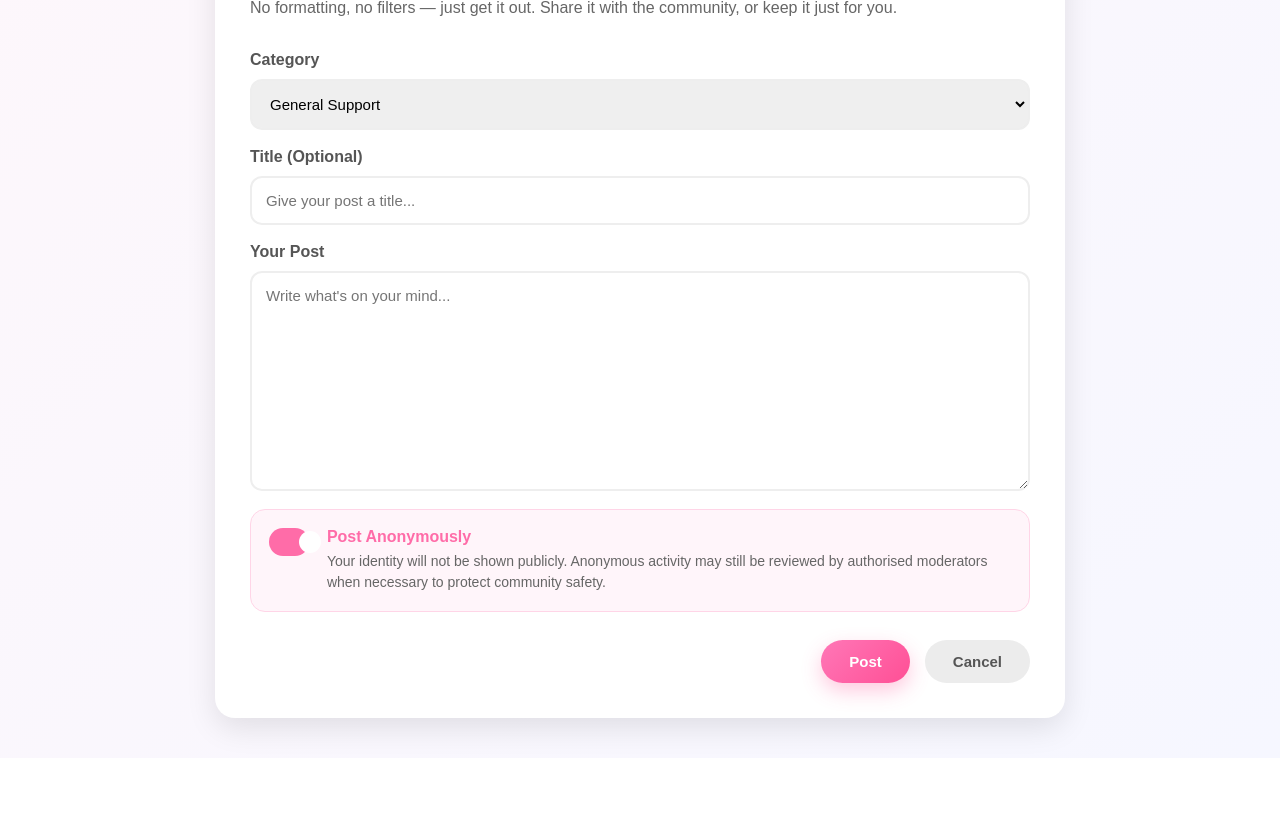
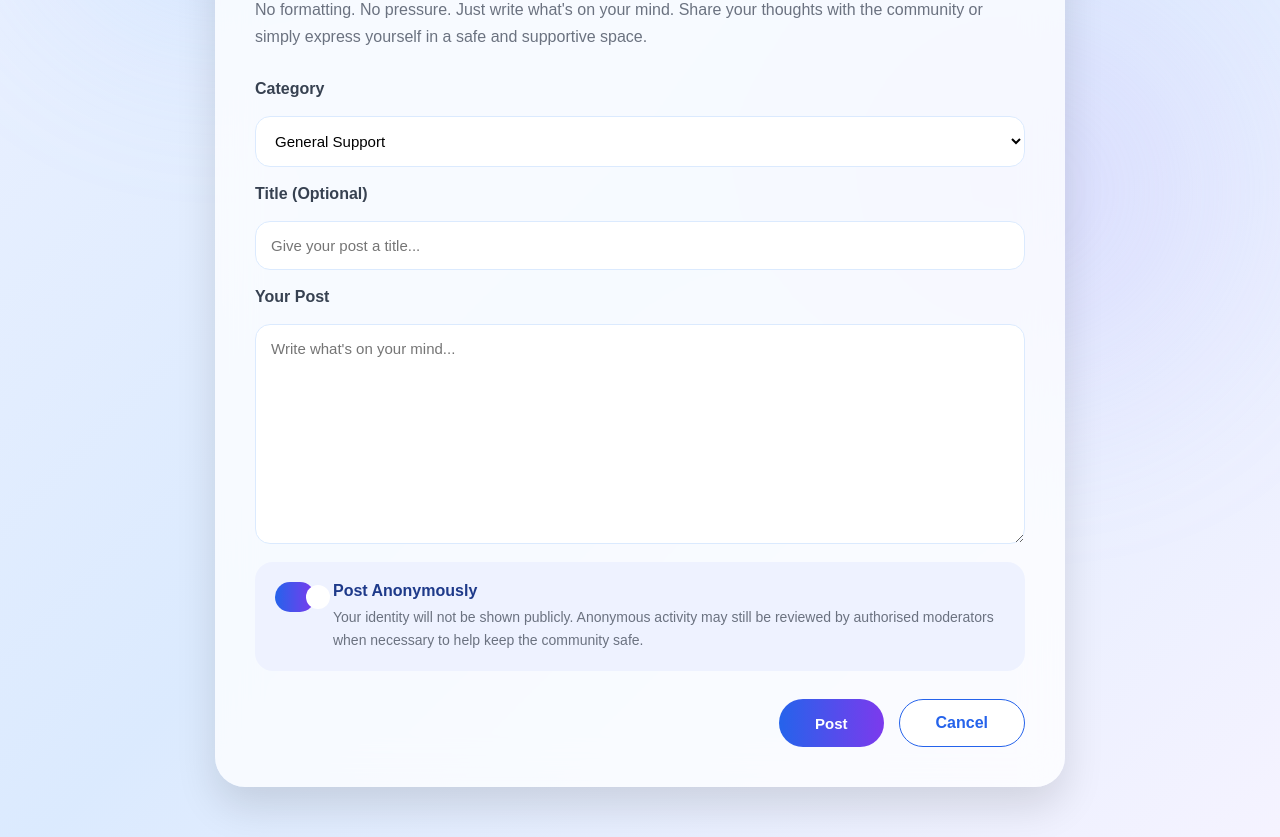
Before and after one commit to zhiiqing/HackXperience2026Group3, a plain HTML site: page post.html in a window 1280 px wide. Shown: the part 359-1196 px from the top of the page. Before the commit the page ends 1117 px from the top, so only its background shows below. Drawn offline with Linux system fonts and the light colour scheme.

Commit message:
Update post.html

```diff
--- a/post.html
+++ b/post.html
@@ -1,9 +1,9 @@
 <!DOCTYPE html>
 <html lang="en">
 <head>
-  <meta charset="UTF-8" />
-  <meta name="viewport" content="width=device-width, initial-scale=1.0" />
-  <title>New Post — Someone to Talk To</title>
+    <meta charset="UTF-8">
+    <meta name="viewport" content="width=device-width, initial-scale=1.0">
+    <title>New Post | HackXperience</title>
 
     <style>
         *{
@@ -14,29 +14,61 @@
         }
 
         body{
-      background:linear-gradient(135deg,#fef7fb,#f6f7ff);
-      color:#444;
+            background:linear-gradient(135deg,#eef2ff,#dbeafe,#f5f3ff);
             min-height:100vh;
+            color:#374151;
+            overflow-x:hidden;
+        }
+
+        /* Background Blur Circles */
+
+        .bg-circle{
+            position:fixed;
+            border-radius:50%;
+            filter:blur(100px);
+            opacity:.25;
+            z-index:-1;
+        }
+
+        .circle1{
+            width:320px;
+            height:320px;
+            background:#93c5fd;
+            top:60px;
+            left:60px;
+        }
+
+        .circle2{
+            width:380px;
+            height:380px;
+            background:#c4b5fd;
+            right:60px;
+            bottom:60px;
         }
 
         /* Header */
+
         header{
-      background:linear-gradient(135deg,#ff9ecb,#b8c6ff);
-      color:white;
+            background:rgba(255,255,255,.65);
+            backdrop-filter:blur(15px);
+            padding:25px;
             text-align:center;
-      padding:35px 20px;
-      box-shadow:0 4px 15px rgba(0,0,0,.15);
+            border-bottom:1px solid rgba(255,255,255,.5);
+            box-shadow:0 5px 20px rgba(0,0,0,.05);
         }
 
         header h1{
             font-size:2.2rem;
+            color:#1e3a8a;
             margin-bottom:8px;
         }
 
         header p{
-      opacity:.95;
+            color:#6b7280;
             margin-bottom:20px;
         }
+
+        /* Navigation */
 
         .top-nav{
             display:flex;
@@ -47,52 +79,56 @@
 
         .top-nav a{
             text-decoration:none;
-      color:white;
-      padding:10px 22px;
-      border-radius:30px;
+            color:#374151;
+            padding:10px 24px;
+            border-radius:999px;
+            background:rgba(255,255,255,.75);
             transition:.3s;
-      font-weight:bold;
+            font-weight:600;
         }
 
-    .top-nav a:hover,
-    .top-nav a.active{
-      background:white;
-      color:#ff6ca8;
+        .top-nav a:hover{
+            background:#2563eb;
+            color:white;
         }
 
-    /* Main */
+        .top-nav .active{
+            background:linear-gradient(to right,#2563eb,#7c3aed);
+            color:white;
+        }
+
+        /* Main Card */
 
         .forum-main{
             max-width:850px;
-      margin:40px auto;
-      background:white;
-      padding:35px;
-      border-radius:20px;
-      box-shadow:0 10px 30px rgba(0,0,0,.1);
+            margin:50px auto;
+            background:rgba(255,255,255,.75);
+            backdrop-filter:blur(20px);
+            border-radius:30px;
+            padding:40px;
+            box-shadow:0 20px 40px rgba(0,0,0,.12);
         }
 
         .back-link{
             text-decoration:none;
-      color:#888;
+            color:#2563eb;
             font-weight:bold;
-      display:inline-block;
-      margin-bottom:20px;
         }
 
         .back-link:hover{
-      color:#ff6ca8;
+            text-decoration:underline;
         }
 
         h2{
-      color:#ff6ca8;
-      margin-bottom:10px;
+            margin-top:20px;
             font-size:2rem;
+            color:#1f2937;
         }
 
         .forum-subtitle{
-      color:#666;
-      margin-bottom:30px;
-      line-height:1.6;
+            margin:15px 0 30px;
+            color:#6b7280;
+            line-height:1.7;
         }
 
         /* Form */
@@ -105,65 +141,64 @@
 
         label{
             font-weight:bold;
-      color:#555;
-      margin-bottom:-8px;
+            color:#374151;
         }
 
         select,
         input,
         textarea{
             width:100%;
-      padding:14px;
-      border:2px solid #eee;
-      border-radius:12px;
+            padding:15px;
+            border-radius:15px;
+            border:1px solid #dbeafe;
             font-size:15px;
             transition:.3s;
+            background:white;
+        }
+
+        textarea{
             resize:vertical;
+            min-height:220px;
         }
 
         select:focus,
         input:focus,
         textarea:focus{
             outline:none;
-      border-color:#ff9ecb;
-      box-shadow:0 0 10px rgba(255,108,168,.25);
+            border-color:#2563eb;
+            box-shadow:0 0 15px rgba(37,99,235,.2);
         }
 
-    textarea{
-      min-height:220px;
-    }
-
-    /* Anonymous Box */
+        /* Anonymous */
 
         .anon-toggle{
             display:flex;
             align-items:flex-start;
             gap:18px;
-      background:#fff5fa;
-      border:1px solid #ffd5e7;
-      border-radius:15px;
-      padding:18px;
+            background:#eef2ff;
+            padding:20px;
+            border-radius:18px;
         }
 
         .anon-text strong{
-      color:#ff6ca8;
+            color:#1e3a8a;
             display:block;
-      margin-bottom:5px;
+            margin-bottom:6px;
         }
 
         .anon-text p{
-      color:#666;
-      line-height:1.5;
+            color:#6b7280;
+            line-height:1.6;
             font-size:14px;
         }
 
-    /* Toggle Switch */
+        /* Toggle */
 
         .switch{
             position:relative;
             display:inline-block;
-      width:55px;
-      height:28px;
+            width:58px;
+            height:30px;
         }
 
         .switch input{
@@ -173,17 +208,17 @@
         .slider{
             position:absolute;
             inset:0;
-      background:#ccc;
-      border-radius:40px;
+            background:#cbd5e1;
+            border-radius:30px;
             cursor:pointer;
             transition:.3s;
         }
 
         .slider:before{
+            position:absolute;
             content:"";
-      position:absolute;
-      width:22px;
-      height:22px;
+            width:24px;
+            height:24px;
             left:3px;
             bottom:3px;
             background:white;
@@ -192,11 +227,11 @@
         }
 
         input:checked + .slider{
-      background:#ff6ca8;
+            background:linear-gradient(to right,#2563eb,#7c3aed);
         }
 
         input:checked + .slider:before{
-      transform:translateX(27px);
+            transform:translateX(28px);
         }
 
         /* Buttons */
@@ -208,47 +243,48 @@
             margin-top:10px;
         }
 
-    .cancel-btn,
         .post-btn{
-      text-decoration:none;
-      padding:13px 28px;
-      border-radius:30px;
+            background:linear-gradient(to right,#2563eb,#7c3aed);
+            color:white;
+            border:none;
+            padding:14px 36px;
+            border-radius:999px;
+            font-size:15px;
             font-weight:bold;
+            cursor:pointer;
             transition:.3s;
-      border:none;
-      cursor:pointer;
-      font-size:15px;
-    }
-
-    /* Post button on LEFT */
-
-    .post-btn{
-      background:linear-gradient(135deg,#ff77b7,#ff4f95);
-      color:white;
-      box-shadow:0 8px 20px rgba(255,79,149,.3);
         }
 
         .post-btn:hover{
-      transform:translateY(-2px);
-      box-shadow:0 12px 25px rgba(255,79,149,.4);
+            transform:scale(1.05);
+            box-shadow:0 0 35px rgba(59,130,246,.45);
         }
 
-    /* Cancel button on RIGHT */
-
         .cancel-btn{
-      background:#ececec;
-      color:#555;
+            text-decoration:none;
+            background:white;
+            color:#2563eb;
+            border:1px solid #2563eb;
+            padding:14px 36px;
+            border-radius:999px;
+            font-weight:bold;
+            transition:.3s;
         }
 
         .cancel-btn:hover{
-      background:#ddd;
+            background:#2563eb;
+            color:white;
         }
 
-    @media(max-width:700px){
+        @media(max-width:768px){
 
             .forum-main{
-        margin:20px;
+                margin:25px;
                 padding:25px;
+            }
+
+            .anon-toggle{
+                flex-direction:column;
             }
 
             .form-actions{
@@ -264,30 +300,50 @@
         }
 
     </style>
+
 </head>
 
 <body>
 
+    <!-- Background Decorations -->
+
+    <div class="bg-circle circle1"></div>
+    <div class="bg-circle circle2"></div>
+
+    <!-- Header -->
+
     <header>
-  <h1>Someone to Talk To</h1>
-  <p>A judgement-free space to talk, any time.</p>
+
+        <h1>HackXperience Forum</h1>
+
+        <p>A safe place to share, support, and connect.</p>
 
         <nav class="top-nav">
+
             <a href="chat.html">Chat</a>
+
             <a href="forum.html">Forum</a>
+
             <a href="create-post.html" class="active">New Post</a>
+
         </nav>
+
     </header>
+
+    <!-- Main -->
 
     <main class="forum-main">
 
-  <a href="forum.html" class="back-link">&larr; Back to forum</a>
+        <a href="forum.html" class="back-link">
+            ← Back to Forum
+        </a>
 
-  <h2>Write a Post</h2>
+        <h2>Write a New Post</h2>
 
         <p class="forum-subtitle">
-    No formatting, no filters — just get it out. Share it with the community,
-    or keep it just for you.
+            No formatting. No pressure. Just write what's on your mind.
+            Share your thoughts with the community or simply express yourself
+            in a safe and supportive space.
         </p>
 
         <form id="post-form" class="post-form">
@@ -295,10 +351,15 @@
             <label for="category">Category</label>
 
             <select id="category" required>
+
                 <option value="general">General Support</option>
+
                 <option value="letters">Letters Never Sent</option>
+
                 <option value="vent">Just Venting</option>
+
                 <option value="advice">Asking for Advice</option>
+
             </select>
 
             <label for="title">Title (Optional)</label>
@@ -308,7 +369,7 @@
                 id="title"
                 maxlength="80"
                 placeholder="Give your post a title..."
-    />
+            >
 
             <label for="body">Your Post</label>
 
@@ -321,29 +382,36 @@
             <div class="anon-toggle">
 
                 <label class="switch">
+
                     <input type="checkbox" id="anonymous" checked>
+
                     <span class="slider"></span>
+
                 </label>
 
                 <div class="anon-text">
+
                     <strong>Post Anonymously</strong>
 
                     <p>
-          Your identity will not be shown publicly. Anonymous activity may
-          still be reviewed by authorised moderators when necessary to
-          protect community safety.
+                        Your identity will not be shown publicly.
+                        Anonymous activity may still be reviewed by authorised
+                        moderators when necessary to help keep the community safe.
                     </p>
+
                 </div>
 
             </div>
 
             <div class="form-actions">
 
-      <!-- Post button on left -->
-      <button type="submit" class="post-btn">Post</button>
+                <button type="submit" class="post-btn">
+                    Post
+                </button>
 
-      <!-- Cancel button on right -->
-      <a href="forum.html" class="cancel-btn">Cancel</a>
+                <a href="forum.html" class="cancel-btn">
+                    Cancel
+                </a>
 
             </div>
 
```
Lines whose indentation alone changed are shown as unchanged.
